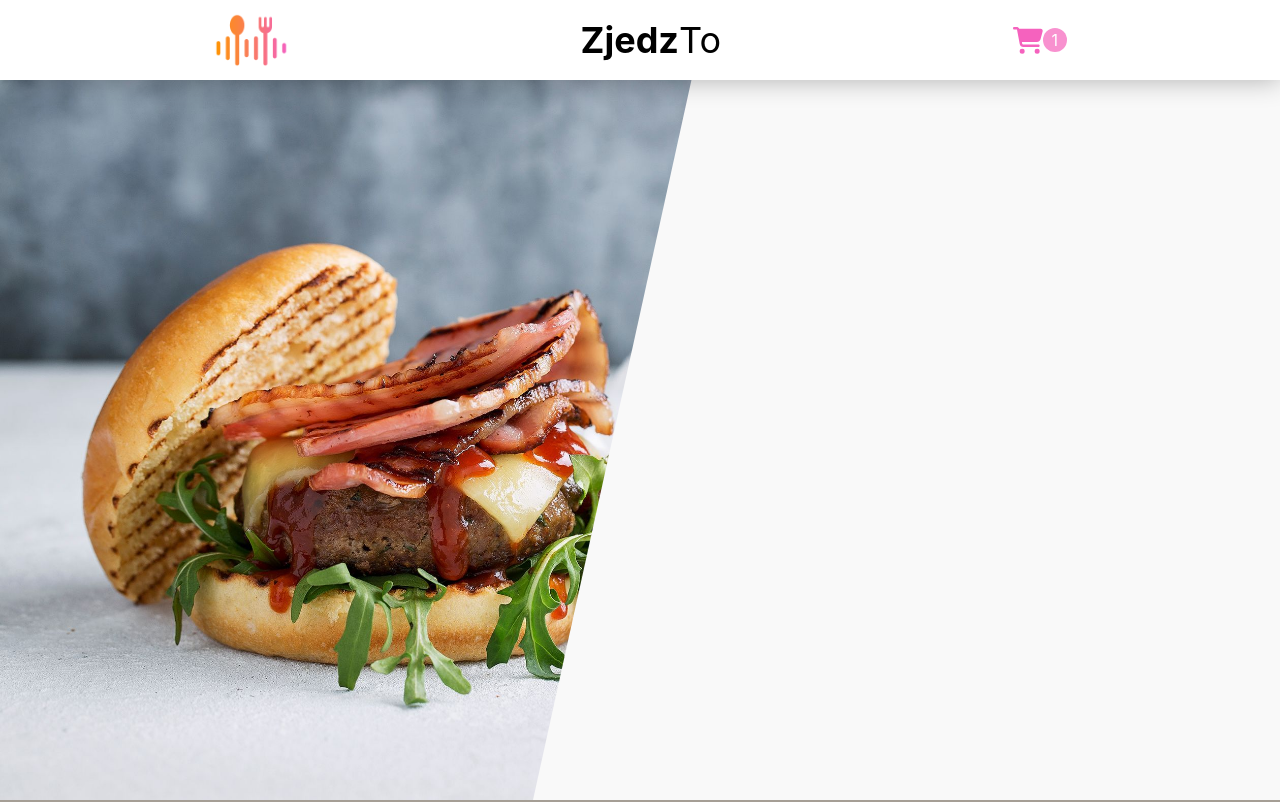
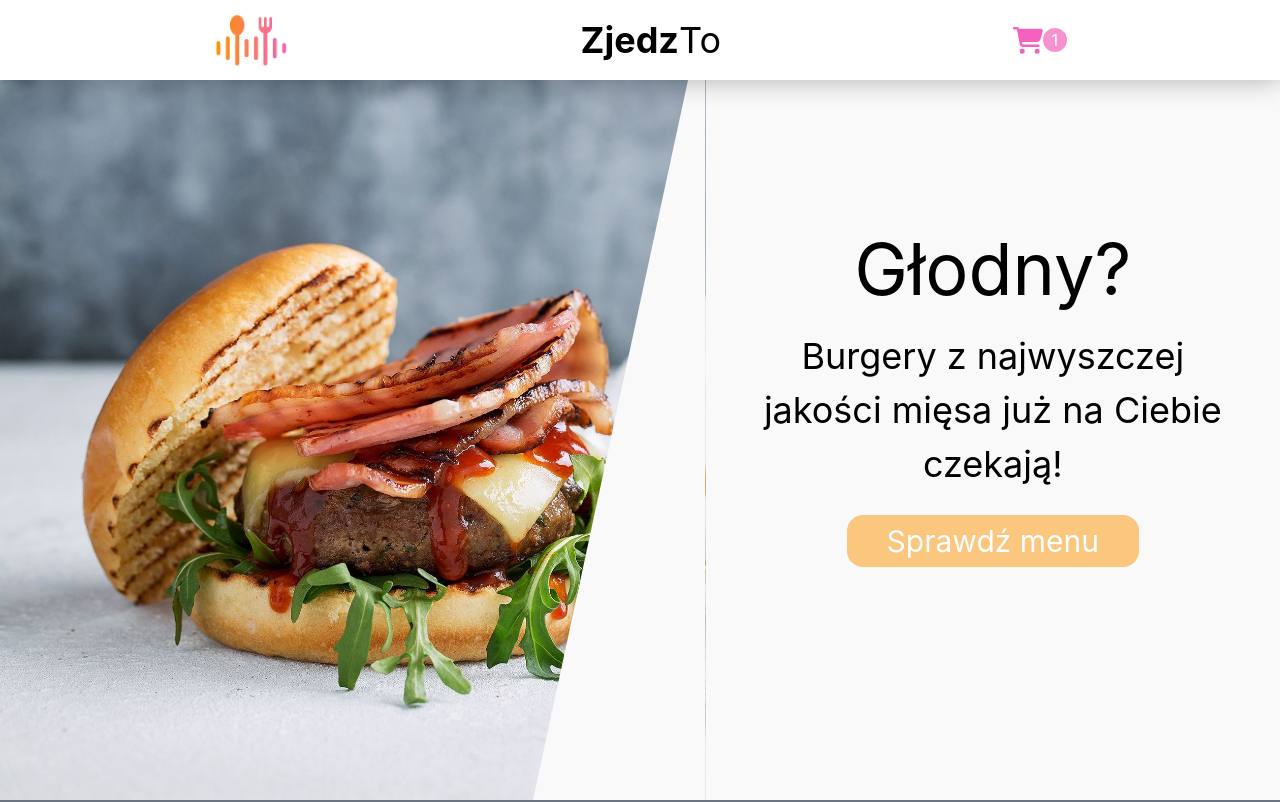
Before and after one commit to TomaszSack/zjedzto, a React (Create React App) app: page / in a window 1280 px wide. Shown: the top 802 px of the page. Built offline with nearby package versions, Linux system fonts and the light colour scheme.

Commit message:
added text content to hero

```diff
--- a/src/components/Hero.tsx
+++ b/src/components/Hero.tsx
@@ -3,8 +3,8 @@ import HeroImg from "../assets/hero-img.jpeg";
 
 const Hero = () => {
   return (
-    <div className="flex justify-end w-screen h-screen">
-      <img className="absolute left-0 h-full z-minus" src={HeroImg} />
+    <div className="flex justify-end h-screen">
+      <img className="absolute left-0 h-screen z-minus" src={HeroImg} />
       <div className="flex justify-end h-full w-7/12">
         <svg className="svg" viewBox="0 0 100 100" preserveAspectRatio="none">
           <polygon
@@ -12,8 +12,17 @@ const Hero = () => {
             points="100 0, 0 100, 100 100, 100 0"
           />
         </svg>
-        <div className="flex flex-col justify-center items-center w-full h-full bg-primary-white text-black">
-
+        <div className="flex flex-col justify-center items-center w-full h-full px-8 bg-primary-white text-black space-y-6">
+          <h1 className="text-7xl">Głodny?</h1>
+          <h2 className="text-4xl text-center leading-normal">
+            Burgery z najwyszczej jakości mięsa już na Ciebie czekają!
+          </h2>
+          <a
+            href="#test"
+            className="bg-secondary-orange py-2 px-10 text-white text-3xl rounded-2xl"
+          >
+            Sprawdź menu
+          </a>
         </div>
       </div>
     </div>
--- a/src/pages/Home.tsx
+++ b/src/pages/Home.tsx
@@ -4,6 +4,7 @@ const Home = () => {
   return (
     <>
       <Hero />
+      <div id="test" className="h-screen bg-gray-500"></div>
     </>
   );
 };
```
